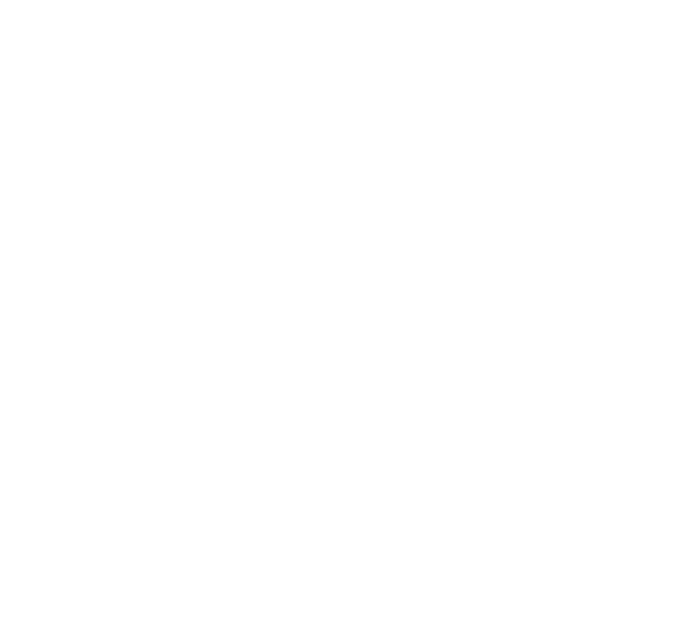
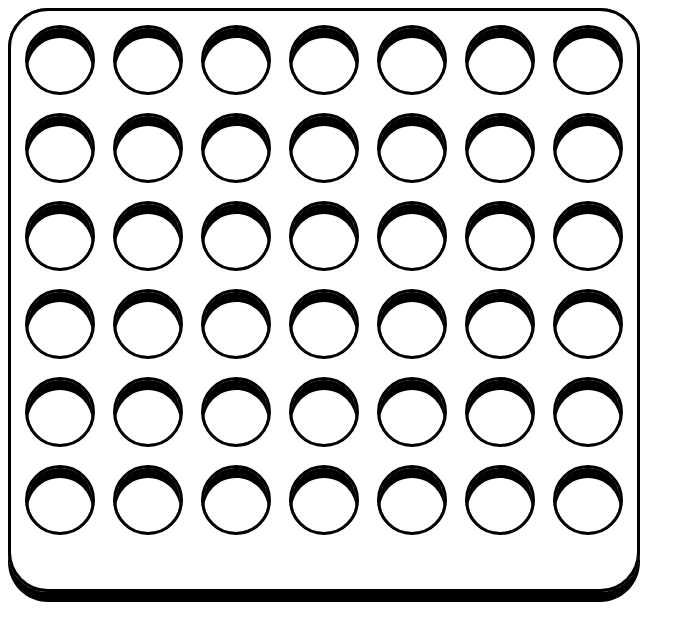
Before and after one commit to Jonathanpatinocs/connect4, a website built with webpack: page src/template.html in a window 1280 px wide. Shown: the whole page, without its empty margins (0-695 px from the left). Built offline with nearby package versions, Linux system fonts and the light colour scheme.

Commit message:
styling variable

```diff
--- a/src/styles.css
+++ b/src/styles.css
@@ -1,3 +1,36 @@
+:root {
+    /* Main Colors */
+    --black: #000000;
+    --purpleDark: #5C2DD5;
+    --purpleLight: #7945FF;
+    --Pink: #FD6687;
+    --yellow: #FFCE67;
+    --white: #FFFFFF;
+}
+@font-face {
+    font-family: myFontMedium;
+    src: url("./assets/fonts/static/SpaceGrotesk-Medium.ttf")
+}
+@font-face {
+    font-family: myFontBold;
+    src: url("./assets/fonts/static/SpaceGrotesk-Bold.ttf");
+}
+
 body {
+    font-family: "myFontMedium", serif;
+}
+#board {
+    position: relative;
+
+    width: fit-content;
+}
+#board-layer-black-large {
+    display: block;
+}
+#board-layer-white-large {
+    position: absolute;
+    top: 0;
+
+
 
 }
--- a/src/template.html
+++ b/src/template.html
@@ -4,8 +4,15 @@
     <meta charset="UTF-8">
     <meta name="viewport" content="width=device-width, initial-scale=1.0">
     <title>Document</title>
+    <link rel="stylesheet" href="styles.css">
 </head>
 <body>
+    <div class="container">
+        <div id="board">
+            <img src="assets/images/board-layer-black-large.svg" alt="board-layer-black-large" id="board-layer-black-large">
+            <img src="assets/images/board-layer-white-large.svg" alt="board-layer-white-large" id="board-layer-white-large">
+        </div>
 
+    </div>
 </body>
 </html>
```
